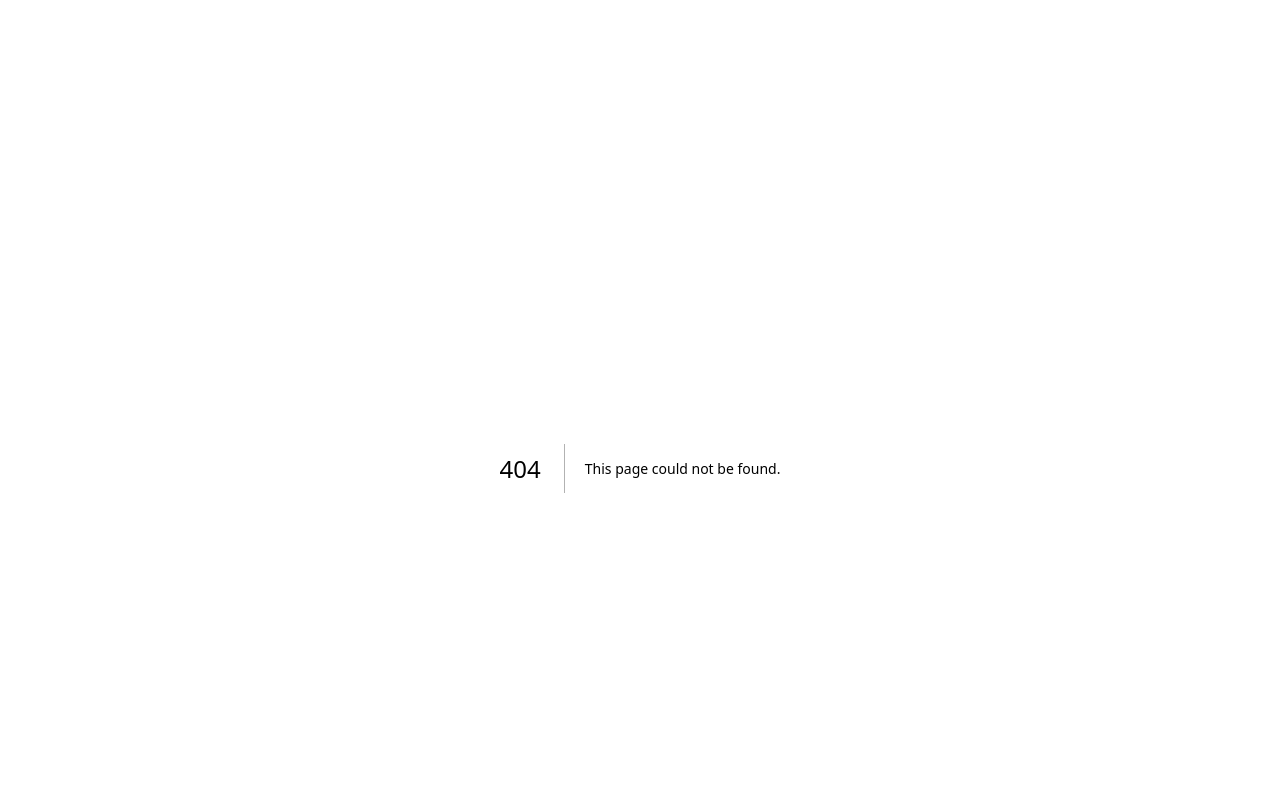
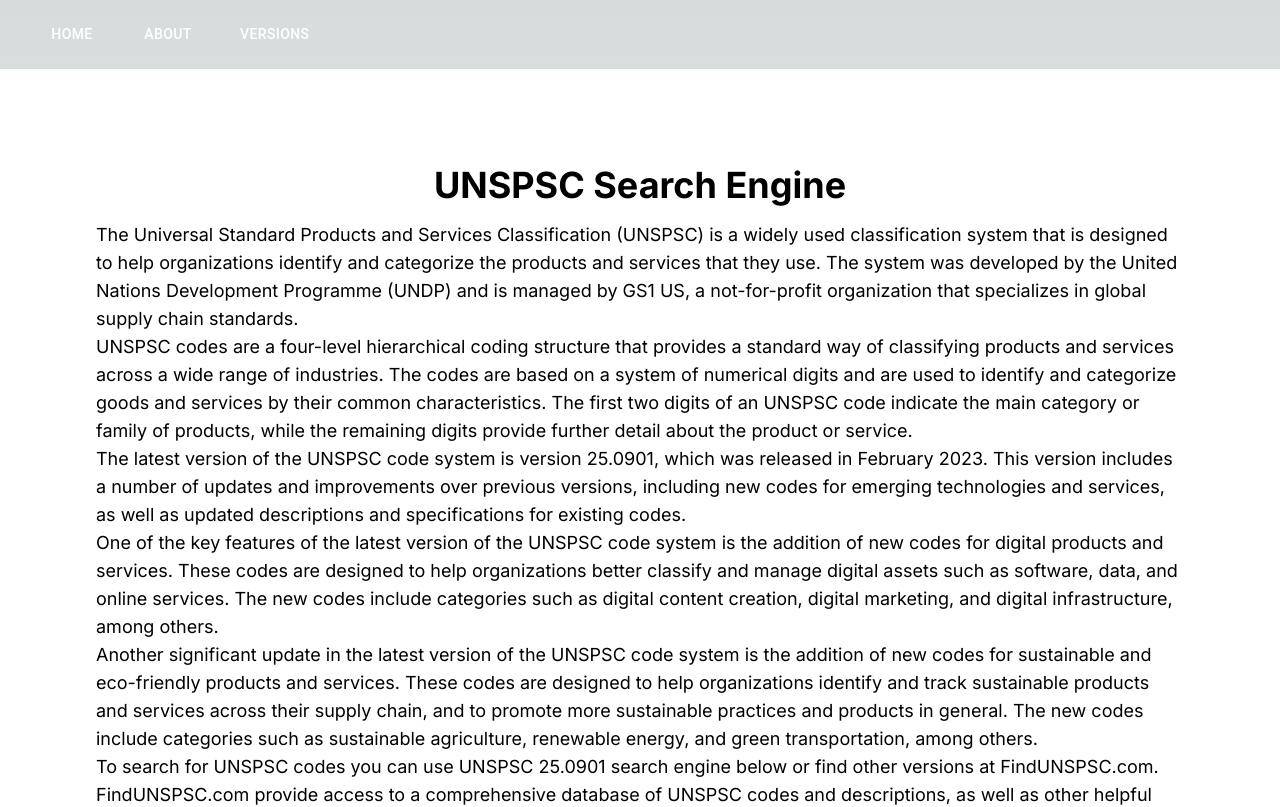
Before and after one commit to StaxTech/unspsc-search-engine, a Next.js app: page /about in a window 1280 px wide. Before the commit this address had no page. Shown: the top 807 px of the page. Built offline with nearby package versions, Linux system fonts and the light colour scheme.

Commit message:
* feat(about/page.tsx): add about page component with content about UNSPSC Search Engine

```diff
--- /dev/null
+++ b/src/app/about/page.tsx
@@ -0,0 +1,61 @@
+export default function Page() {
+  return (
+    <main className="flex min-h-screen min-w-screen flex-col bg-white items-center p-24">
+      <h1 className="text-4xl font-bold">UNSPSC Search Engine</h1>
+      <p className="text-lg mt-4">
+        The Universal Standard Products and Services Classification (UNSPSC) is
+        a widely used classification system that is designed to help
+        organizations identify and categorize the products and services that
+        they use. The system was developed by the United Nations Development
+        Programme (UNDP) and is managed by GS1 US, a not-for-profit organization
+        that specializes in global supply chain standards.
+        <br />
+        UNSPSC codes are a four-level hierarchical coding structure that
+        provides a standard way of classifying products and services across a
+        wide range of industries. The codes are based on a system of numerical
+        digits and are used to identify and categorize goods and services by
+        their common characteristics. The first two digits of an UNSPSC code
+        indicate the main category or family of products, while the remaining
+        digits provide further detail about the product or service.
+        <br />
+        The latest version of the UNSPSC code system is version 25.0901, which
+        was released in February 2023. This version includes a number of updates
+        and improvements over previous versions, including new codes for
+        emerging technologies and services, as well as updated descriptions and
+        specifications for existing codes.
+        <br />
+        One of the key features of the latest version of the UNSPSC code system
+        is the addition of new codes for digital products and services. These
+        codes are designed to help organizations better classify and manage
+        digital assets such as software, data, and online services. The new
+        codes include categories such as digital content creation, digital
+        marketing, and digital infrastructure, among others.
+        <br />
+        Another significant update in the latest version of the UNSPSC code
+        system is the addition of new codes for sustainable and eco-friendly
+        products and services. These codes are designed to help organizations
+        identify and track sustainable products and services across their supply
+        chain, and to promote more sustainable practices and products in
+        general. The new codes include categories such as sustainable
+        agriculture, renewable energy, and green transportation, among others.
+        <br />
+        To search for UNSPSC codes you can use UNSPSC 25.0901 search engine
+        below or find other versions at FindUNSPSC.com. FindUNSPSC.com provide
+        access to a comprehensive database of UNSPSC codes and descriptions, as
+        well as other helpful information about the classification system and
+        its use. You can locate other versions of UNSPSC search engines on our
+        Available UNSPSC versions page.
+        <br />
+        Overall, the UNSPSC code system is an essential tool for organizations
+        of all sizes and industries. By providing a standardized way of
+        classifying products and services, it can help organizations better
+        manage their supply chain and procurement processes, reduce costs and
+        increase efficiency, and promote more sustainable and eco-friendly
+        practices. With the latest version 25.0901, the UNSPSC code system
+        continues to evolve and improve, reflecting the changing needs and
+        trends of the global economy.
+      </p>
+      <br />
+    </main>
+  );
+}
```
